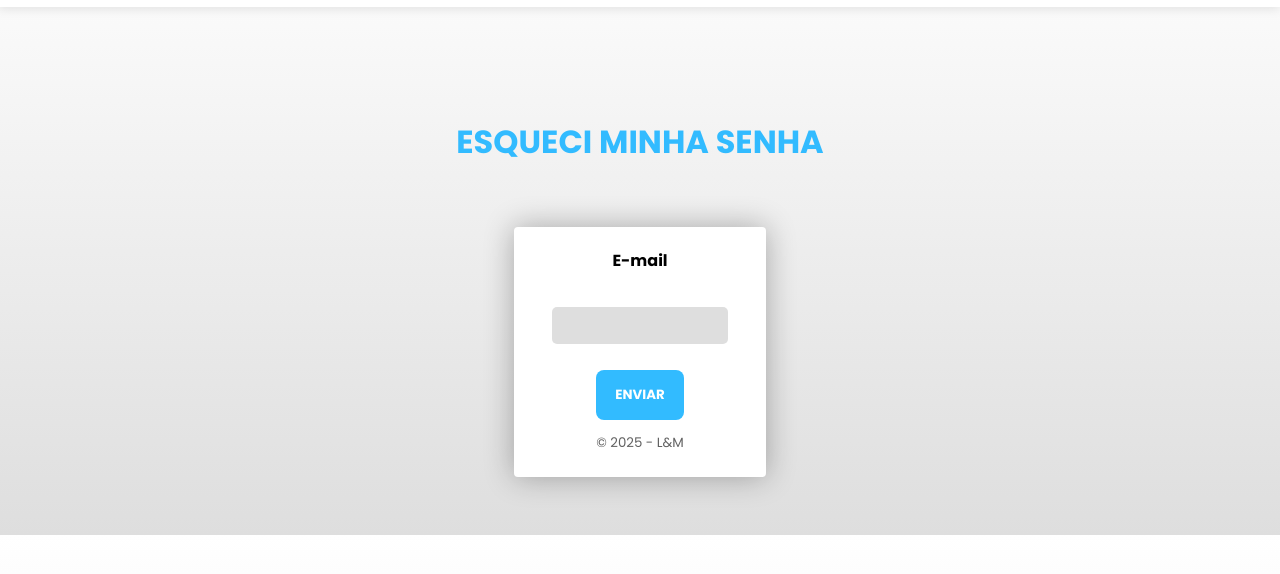
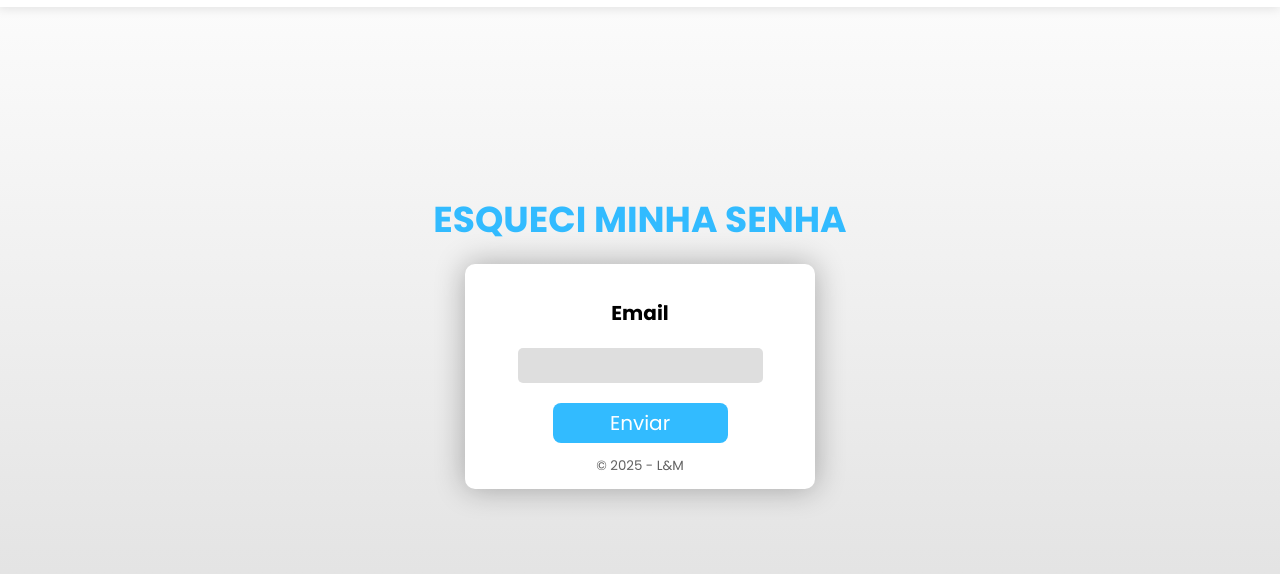
Before and after one commit to AntenorCavalcanti/L-M-Web, a website: page HTML/esqueceu.html in a window 1280 px wide. Shown: the part 88-662 px from the top of the page. Drawn offline with Linux system fonts and the light colour scheme.

Commit message:
alterando a pagina esqueci minha senha

```diff
--- a/HTML/esqueceu.html
+++ b/HTML/esqueceu.html
@@ -4,8 +4,8 @@
     <meta charset="UTF-8">
     <meta name "viewport" content="width=device-width, initial-scale=1.0">
     <title>ESQUECI A</title>
-    <link rel="stylesheet" href="../css_naoLogado/styleEsqueceu.css">
     <link rel="stylesheet" href="../css_naoLogado/styleGeneral.css">
+    <link rel="stylesheet" href="../css_naoLogado/styleAutenticacao.css">
     <link rel="shortcut icon" href="../Images/livro.png">
 </head>
 <body>
@@ -18,19 +18,17 @@
             </ul>
         </nav>
     </header>
-    <div class="textoEsqueceu">
-        <h1>ESQUECI MINHA SENHA</h1>
-    </div>
 
-    <section class='container'>
-        <div class="background_esqueceu">
-
-            <h4>E-mail</h4>
-            <input type="email" class = "esqueceuInputs" id = "emailInput">
-
-            <button class="botaoCadastrar">ENVIAR</button>
+    <section class="container">
+        <div class="titulo-autenticacao">
+            <h1><blue>ESQUECI MINHA SENHA</blue><h1/>
+        </div>
+        <form class="container-esqueceu" id="formEsqueceu">
+            <label for="emailInput" class="titulo-inputs">Email</label>
+            <input type="email" class="inputs" id="esqueceuInput" name="email" required>
+            <button type="submit" class="botao" id="loginBtn">Enviar</button>
             <p>© 2025 - L&M</p>
-        </div>
+        </form>
     </section>
 </body>
 </html>
--- a/css_naoLogado/styleAutenticacao.css
+++ b/css_naoLogado/styleAutenticacao.css
@@ -26,6 +26,7 @@ O container possui um tamanho diferente na página login, basta utilizar o crân
     height: 550px;
     display: flex;
     flex-direction: column;
+    justify-content: end;
     align-items: center;
     background-color: white;
     box-shadow: 0px 0px 30px rgba(0, 0, 0, 0.3);
@@ -38,6 +39,19 @@ O container possui um tamanho diferente na página login, basta utilizar o crân
     display: flex;
     flex-direction: column;
     align-items: center;
+    justify-content: end;
+    background-color: white;
+    box-shadow: 0px 0px 30px rgba(0, 0, 0, 0.3);
+    border-radius: 10px;
+}
+
+.container-esqueceu{
+    width: 350px;
+    height: 225px;
+    display: flex;
+    flex-direction: column;
+    align-items: center;
+    justify-content: end;
     background-color: white;
     box-shadow: 0px 0px 30px rgba(0, 0, 0, 0.3);
     border-radius: 10px;
@@ -66,12 +80,7 @@ O container possui um tamanho diferente na página login, basta utilizar o crân
     margin-bottom: 2.5%;
 }
 
-#formCadastro {
-    display: flex;
-    justify-content: end;
+#esqueceuInput {
+    margin-top: 10px;
+    margin-bottom: 20px;
 }
-
-#formLogin {
-    display: flex;
-    justify-content: end;
-}
--- a/css_naoLogado/styleEsqueceu.css
+++ /dev/null
@@ -1,62 +0,0 @@
-.container{
-    display: flex;
-    justify-content: center;
-    align-items: center;
-    height: 350px;
-    width: 100%;
-}
-
-.textoEsqueceu{
-    display: flex;
-    justify-content: center;
-    align-items: center;
-    color: #32bbff;
-    margin-top: 100px;
-    font-size: 2vh;
-    height: 70px;
-    animation: animacaoEsquerda 1.25s;
-}
-
-.background_esqueceu{
-    width: 20%;
-    height: 250px;
-    display: flex;
-    flex-direction: column;
-    align-items: center;
-    background-color: white;
-    box-shadow: 0px 0px 30px rgba(0, 0, 0, 0.3);
-    border-radius: 4px;
-}
-
-.esqueceuInputs{
-    height: 15%;
-    width: 70%;
-    border: none;
-    background-color: #dedede;
-    color:#000000;
-    border-radius: 5px;
-    text-indent: 10%;
-    margin-top: 5%;
-}
-
-.botaoCadastrar{
-    height: 20%;
-    width: 35%;
-    margin-top: 10%;
-    border: none;
-    background-color: #32bbff;
-    color: white;
-    border-radius: 8px;
-    font-weight: bold;
-    box-shadow: 0px 0px 0px 0px;
-    transition: box-shadow 0.2s ease;
-}
-
-.botaoCadastrar:hover{
-    box-shadow: 0px 0px 10px black;
-    transition: box-shadow 0.2s ease;
-}
-
-.botaoCadastrar:active{
-    box-shadow: 0px 0px 0px 0px;
-}
```
Also changed, not shown: HTML/pagamento/formaDePagamento.html (+1 -2 lines), HTML/pagamento/pagarComBoleto.html (+0 -1 lines), HTML/pagamento/pagarComCartao.html (+0 -1 lines), HTML/pagamento/pagarComPix.html (+0 -1 lines), css_naoLogado/cssPagamento/formaDePagamento.css (deleted, +0 -23 lines), css_naoLogado/cssPagamento/pagamento.css (+24 -0 lines).
